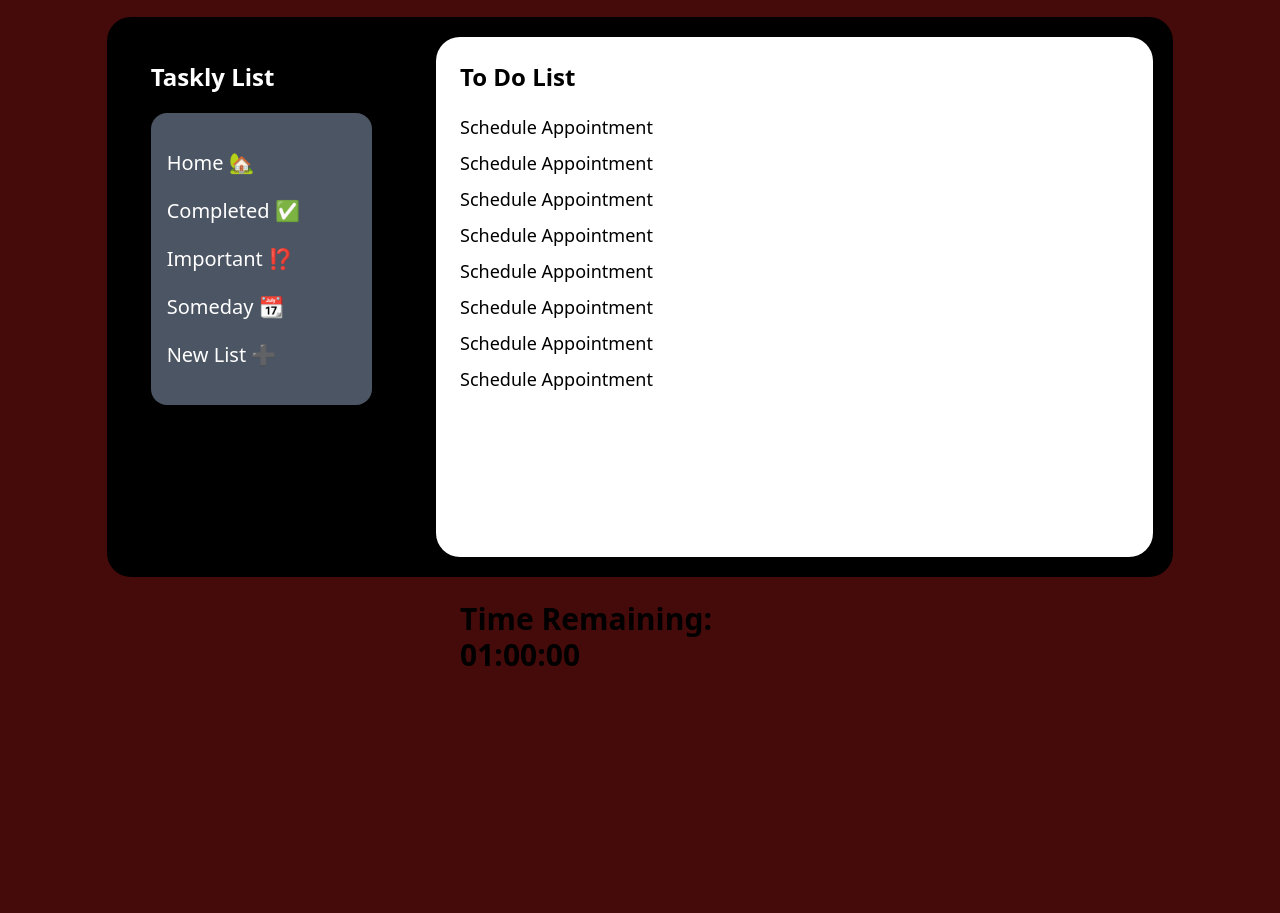
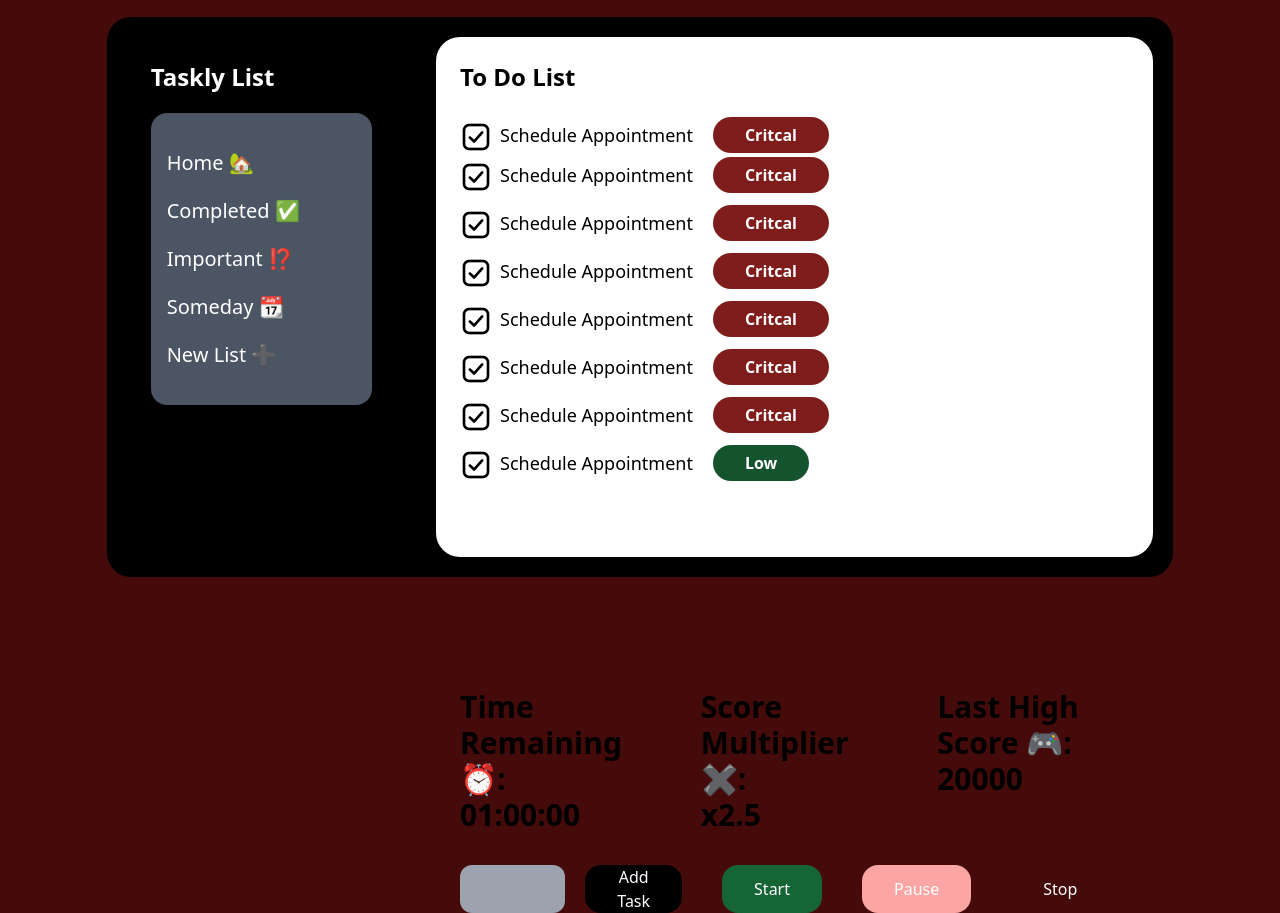
Before and after one commit to 4700gfx/taskly-webapp, a website: page index.html in a window 1280 px wide. Shown: the part 205-1118 px from the top of the page. Before the commit the page ends 880 px from the top, so only its background shows below. Drawn offline with nearby package versions, Linux system fonts and the light colour scheme.

Commit message:
MVP of Taskly UI

```diff
--- a/index.html
+++ b/index.html
@@ -4,7 +4,7 @@
   <meta charset="UTF-8">
   <meta name="viewport" content="width=device-width, initial-scale=1.0">
   <script src="https://cdn.tailwindcss.com"></script>
-  <title>Document</title>
+  <title>Taskly App</title>
 </head>
 <body class="flex flex-col items-center justify-center min-h-screen min-w-screen bg-red-950">
 
@@ -44,21 +44,117 @@
 
     <div class="task-list mt-5 mb-52">
       <ul class="list">
+
+        <div class="flex flex-row">
+          <img class="checked h-8 w-8 mt-2 mr-2" src="images/checked.png" alt="unchecked">
           <li class="text-lg mt-2">Schedule Appointment</li>
+          <div class="bg-red-900 text-white font-semibold mt-1 ml-5
+            py-1.5 px-8 rounded-full">
+            Critcal
+          </div>
+        </div>
+
+
+        <div class="flex flex-row">
+          <img class="checked h-8 w-8 mt-2 mr-2" src="images/checked.png" alt="unchecked">
           <li class="text-lg mt-2">Schedule Appointment</li>
+          <div class="bg-red-900 text-white font-semibold mt-1 ml-5
+            py-1.5 px-8 rounded-full">
+            Critcal
+          </div>
+        </div>
+
+
+        <div class="flex flex-row my-2">
+          <img class="checked h-8 w-8 mt-2 mr-2" src="images/checked.png" alt="unchecked">
           <li class="text-lg mt-2">Schedule Appointment</li>
+          <div class="bg-red-900 text-white font-semibold mt-1 ml-5
+            py-1.5 px-8 rounded-full">
+            Critcal
+          </div>
+        </div>
+
+        <div class="flex flex-row my-2">
+          <img class="checked h-8 w-8 mt-2 mr-2" src="images/checked.png" alt="unchecked">
           <li class="text-lg mt-2">Schedule Appointment</li>
+          <div class="bg-red-900 text-white font-semibold mt-1 ml-5
+            py-1.5 px-8 rounded-full">
+            Critcal
+          </div>
+        </div>
+
+        <div class="flex flex-row my-2">
+          <img class="checked h-8 w-8 mt-2 mr-2" src="images/checked.png" alt="unchecked">
           <li class="text-lg mt-2">Schedule Appointment</li>
+          <div class="bg-red-900 text-white font-semibold mt-1 ml-5
+            py-1.5 px-8 rounded-full">
+            Critcal
+          </div>
+        </div>
+
+
+        <div class="flex flex-row my-2">
+          <img class="checked h-8 w-8 mt-2 mr-2" src="images/checked.png" alt="unchecked">
           <li class="text-lg mt-2">Schedule Appointment</li>
+          <div class="bg-red-900 text-white font-semibold mt-1 ml-5
+            py-1.5 px-8 rounded-full">
+            Critcal
+          </div>
+        </div>
+
+
+        <div class="flex flex-row my-2">
+          <img class="checked h-8 w-8 mt-2 mr-2" src="images/checked.png" alt="unchecked">
           <li class="text-lg mt-2">Schedule Appointment</li>
+          <div class="bg-red-900 text-white font-semibold mt-1 ml-5
+            py-1.5 px-8 rounded-full">
+            Critcal
+          </div>
+        </div>
+
+
+        <div class="flex flex-row my-2">
+          <img class="checked h-8 w-8 mt-2 mr-2" src="images/checked.png" alt="unchecked">
           <li class="text-lg mt-2">Schedule Appointment</li>
+          <div class="bg-green-900 text-white font-semibold mt-1 ml-5
+            py-1.5 px-8 rounded-full">
+            Low
+          </div>
+        </div>
+
       </ul>
     </div>
 
-    <div class="time-section text-3xl font-semibold">
-      <h1>Time Remaining:</h1>
-      01:00:00
+    <div class="time-section flex flex-ro gap-10 text-3xl font-semibold">
+      <div>
+        <h1>Time Remaining ⏰:</h1>
+        <p>01:00:00</p>
       </div>
+
+      <div>
+        <h1>Score Multiplier ✖️:</h1>
+        <p>x2.5</p>
+      </div>
+
+      <div>
+        <h1>Last High Score 🎮:</h1>
+        <p>20000</p>
+      </div>
+
+    </div>
+
+
+    <div class="flex flex-row mt-8">
+      <input type="text" class="task-input bg-gray-400 py-3 w-1/2 rounded-xl">
+      <button class="task-add-button bg-black text-white mx-5 px-8 rounded-2xl">Add Task</button>
+      <button class="start-button bg-green-800 text-white mx-5 px-8 rounded-2xl">Start</button>
+      <button class="pause-button bg-red-300 text-white mx-5 px-8 rounded-2xl">Pause</button>
+      <button class="stop-button bg-red-950 text-white mx-5 px-8 rounded-2xl">Stop</button>
+    </div>
+
+
+
+
   </div>
 
   </section>
--- a/script.js
+++ b/script.js
@@ -0,0 +1 @@
+//VARIABLES FOR APPLICATION
```
Also changed, not shown: images/checked.png (added), images/unchecked.png (added). Lines whose indentation alone changed are shown as unchanged.
